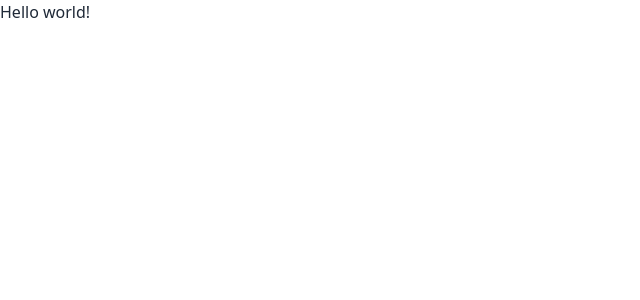
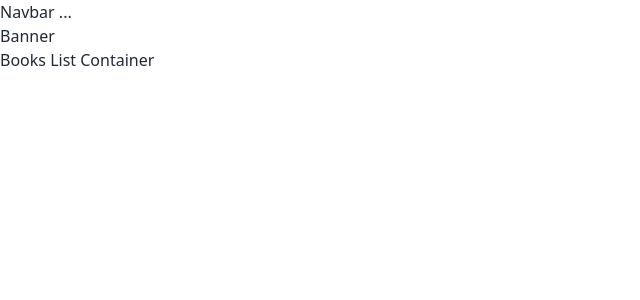
Before and after one commit to NoorTushar/book-verse, a React (Vite) app: page / in a window 1280 px wide. Shown: the top 300 px of the page, without its empty margins (0-640 px from the left). Built offline with nearby package versions, Linux system fonts and the light colour scheme.

Commit message:
defined initial routes on routes.jsx

```diff
--- a/src/Layouts/MainLayout.jsx
+++ b/src/Layouts/MainLayout.jsx
@@ -1,7 +1,11 @@
+import { Outlet } from "react-router-dom";
+import NavBar from "../components/Shared/NavBar";
+
 const MainLayout = () => {
    return (
       <div>
-         <h3>Main Layout...</h3>
+         <NavBar></NavBar>
+         <Outlet></Outlet>
       </div>
    );
 };
--- /dev/null
+++ b/src/Pages/Home.jsx
@@ -0,0 +1,14 @@
+import React from "react";
+import Banner from "../components/Banner";
+import BooksListContainer from "../components/BooksListContainer";
+
+const Home = () => {
+   return (
+      <div>
+         <Banner></Banner>
+         <BooksListContainer></BooksListContainer>
+      </div>
+   );
+};
+
+export default Home;
--- /dev/null
+++ b/src/Pages/ListedBooksPage.jsx
@@ -0,0 +1,11 @@
+import React from "react";
+
+const ListedBooksPage = () => {
+   return (
+      <div>
+         <h3>Listed Books Page</h3>
+      </div>
+   );
+};
+
+export default ListedBooksPage;
--- /dev/null
+++ b/src/Pages/PagesToReadPage.jsx
@@ -0,0 +1,11 @@
+import React from "react";
+
+const PagesToReadPage = () => {
+   return (
+      <div>
+         <h3>Pages to read page</h3>
+      </div>
+   );
+};
+
+export default PagesToReadPage;
--- /dev/null
+++ b/src/components/Banner.jsx
@@ -0,0 +1,11 @@
+import React from "react";
+
+const Banner = () => {
+   return (
+      <div>
+         <h3>Banner</h3>
+      </div>
+   );
+};
+
+export default Banner;
--- /dev/null
+++ b/src/components/BooksListContainer.jsx
@@ -0,0 +1,11 @@
+import React from "react";
+
+const BooksListContainer = () => {
+   return (
+      <div>
+         <h3>Books List Container</h3>
+      </div>
+   );
+};
+
+export default BooksListContainer;
--- /dev/null
+++ b/src/components/Shared/NavBar.jsx
@@ -0,0 +1,11 @@
+import React from "react";
+
+const NavBar = () => {
+   return (
+      <div>
+         <h2>Navbar ...</h2>
+      </div>
+   );
+};
+
+export default NavBar;
```
Also changed, not shown: src/Routes/Routes.jsx (+19 -1 lines).
